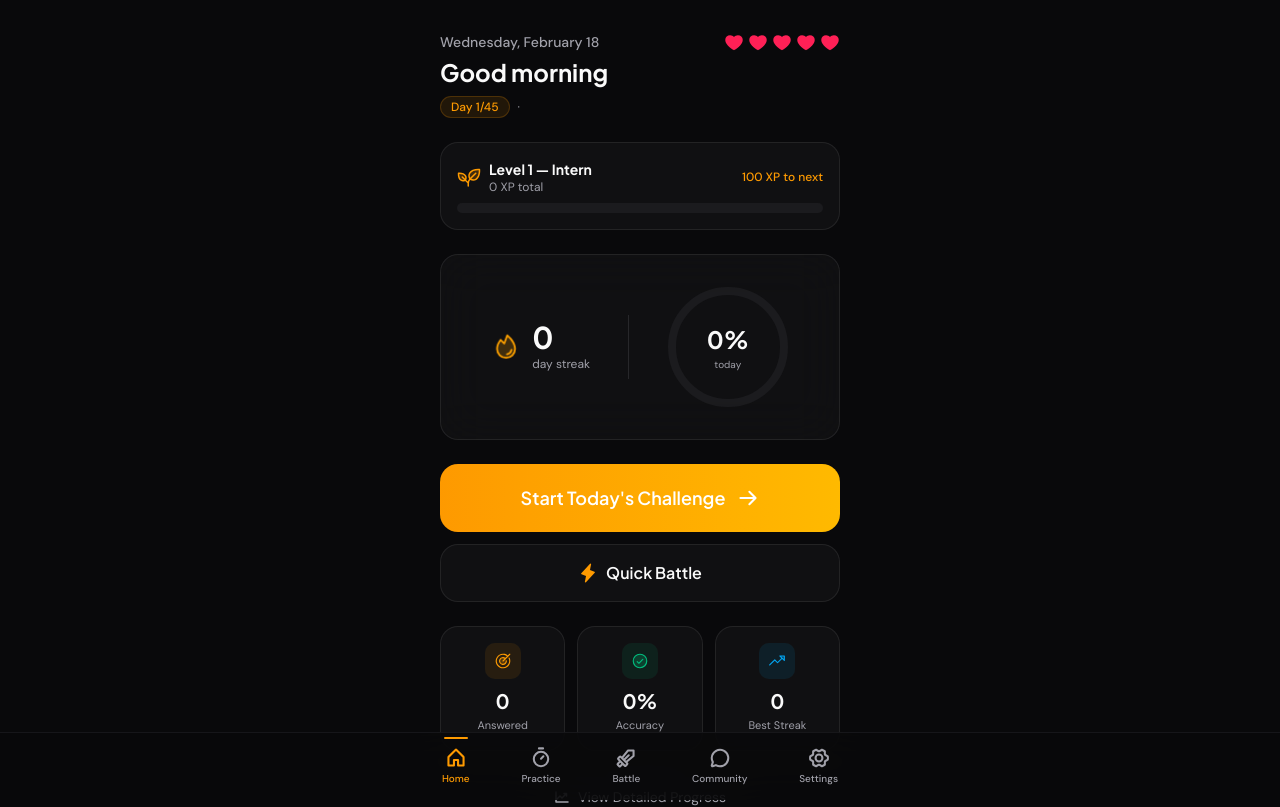
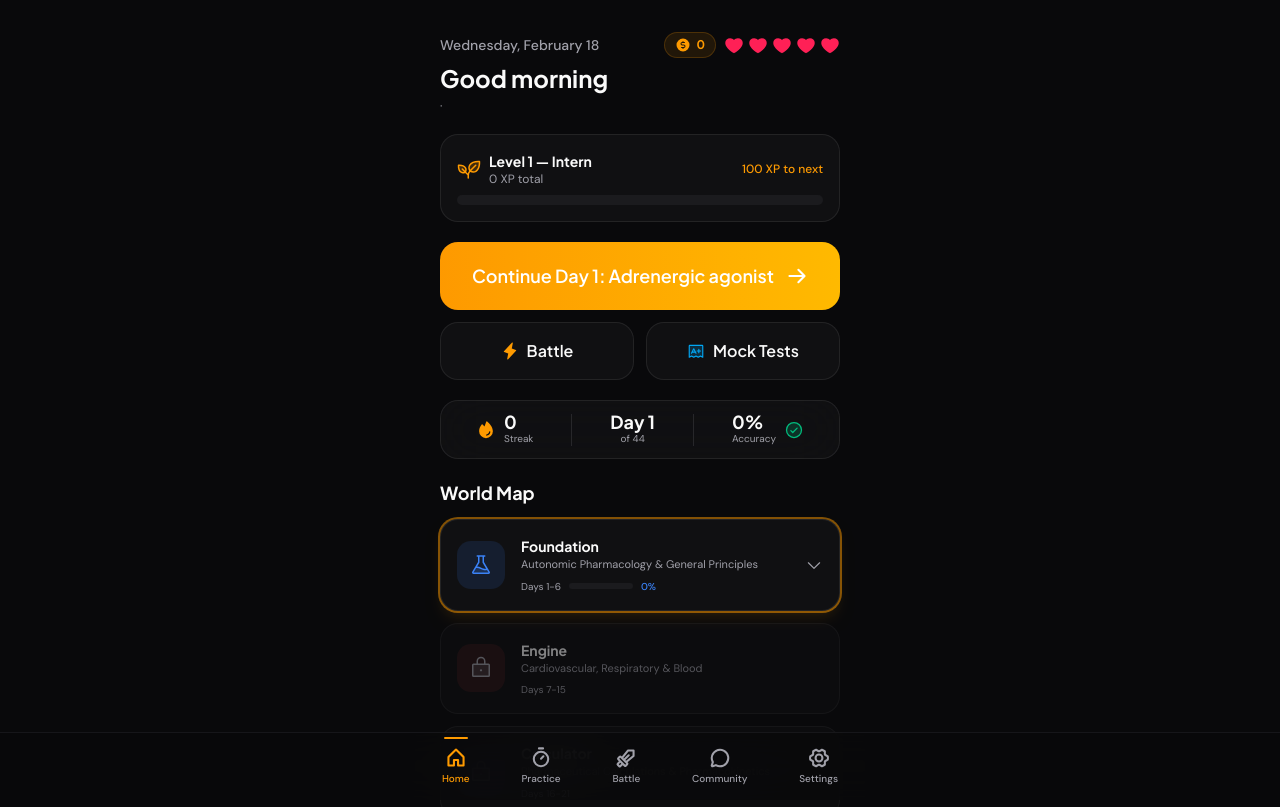
Before and after one commit to Allen-Saji/Prometric, a Next.js app: page /dashboard in a window 1280 px wide. Shown: the top 807 px of the page. Built offline with nearby package versions, Linux system fonts and the light colour scheme; no server answers; sample sign-in values are in the browser's storage.

Commit message:
feat: dashboard UX overhaul — CTA above fold, compact stats strip
- Move Continue Day CTA above streak/stats for faster action
- Combine streak, day counter, accuracy into one compact row
- Remove redundant stats grid, progress link, and quote
- Integrate World Map, HC display, and mock tests card

```diff
--- a/src/app/(main)/dashboard/page.tsx
+++ b/src/app/(main)/dashboard/page.tsx
@@ -1,23 +1,18 @@
 "use client";
 
 import { useEffect, useState } from "react";
+import { useRouter } from "next/navigation";
 import Link from "next/link";
-import { ProgressRing } from "@/components/progress-ring";
-import { StreakCounter } from "@/components/streak-counter";
 import { PaywallBanner } from "@/components/paywall-gate";
 import { XPBar } from "@/components/xp-bar";
 import { HeartsDisplay } from "@/components/hearts-display";
-import { getUserProfile, getDailyProgress, getTotalStats } from "@/lib/firestore";
+import { HCDisplay } from "@/components/hc-display";
+import { WorldMap } from "@/components/world-map";
+import { getUserProfile, getTotalStats } from "@/lib/firestore";
 import { getTodayXP } from "@/lib/xp";
-import { UserProfile, DailyProgress } from "@/lib/types";
-import { Target, CheckCircle, TrendUp, ArrowRight, Lightning, ChartLineUp } from "@phosphor-icons/react";
-
-const quotes = [
-  "The art of medicine consists of amusing the patient while nature cures the disease. — Voltaire",
-  "Wherever the art of medicine is loved, there is also a love of humanity. — Hippocrates",
-  "The good physician treats the disease; the great physician treats the patient. — William Osler",
-  "Medicine is a science of uncertainty and an art of probability. — William Osler",
-];
+import { getDaySchedule } from "@/lib/gulf-schedule";
+import { UserProfile } from "@/lib/types";
+import { ArrowRight, Lightning, Exam, Fire, CheckCircle } from "@phosphor-icons/react";
 
 function getGreeting() {
   const hour = new Date().getHours();
@@ -27,39 +22,40 @@ function getGreeting() {
 }
 
 export default function DashboardPage() {
+  const router = useRouter();
   const [profile, setProfile] = useState<UserProfile | null>(null);
-  const [todayProgress, setTodayProgress] = useState<DailyProgress | null>(null);
   const [stats, setStats] = useState({ totalAnswered: 0, totalCorrect: 0, accuracy: 0, daysCompleted: 0 });
   const [todayXP, setTodayXP] = useState(0);
 
   useEffect(() => {
     setProfile(getUserProfile());
-    setTodayProgress(getDailyProgress());
     setStats(getTotalStats());
     setTodayXP(getTodayXP());
   }, []);
 
-  const todayComplete = todayProgress ? (todayProgress.questionsAnswered / 10) * 100 : 0;
-  const day = profile?.currentDay || 1;
-  const quote = quotes[day % quotes.length];
+  const unlockedDay = profile?.unlockedDay || profile?.currentDay || 1;
+  const daySchedule = getDaySchedule(unlockedDay);
+  const handleSelectDay = (day: number) => {
+    router.push(`/challenge?day=${day}`);
+  };
 
   return (
-    <div className="px-6 py-8 max-w-md mx-auto space-y-6">
-      {/* Greeting + Hearts */}
+    <div className="px-6 py-8 max-w-md mx-auto space-y-5">
+      {/* Greeting + Hearts + HC */}
       <div className="animate-fade-up animate-fade-up-1">
         <div className="flex items-center justify-between">
           <p className="text-sm text-muted-foreground font-medium">
             {new Date().toLocaleDateString("en-US", { weekday: "long", month: "long", day: "numeric" })}
           </p>
+          <div className="flex items-center gap-2">
+            <HCDisplay />
             <HeartsDisplay />
+          </div>
         </div>
         <h1 className="text-2xl font-heading font-bold text-foreground mt-1">
           {getGreeting()}
         </h1>
-        <div className="flex items-center gap-2 mt-2">
-          <span className="inline-flex items-center px-2.5 py-0.5 rounded-full text-xs font-medium bg-amber-500/10 text-amber-500 border border-amber-500/20">
-            Day {day}/45
-          </span>
+        <div className="flex items-center gap-2 mt-1 flex-wrap">
           <span className="text-xs text-muted-foreground">
             {profile?.exam} · {profile?.specialty ? profile.specialty.charAt(0).toUpperCase() + profile.specialty.slice(1) : ""}
           </span>
@@ -79,79 +75,58 @@ export default function DashboardPage() {
       {/* Paywall banner */}
       <PaywallBanner />
 
-      {/* Streak + Progress ring */}
-      <div className="glass-card rounded-2xl p-8 flex items-center justify-around animate-fade-up animate-fade-up-2">
-        <StreakCounter streak={profile?.streak || 0} />
-        <div className="w-px h-16 bg-border" />
-        <ProgressRing progress={todayComplete} />
-      </div>
-
-      {/* CTA Buttons */}
-      <div className="space-y-3 animate-fade-up animate-fade-up-3">
-        {todayComplete < 100 ? (
-          <Link href="/challenge">
+      {/* CTA — Continue Day (moved up for faster action) */}
+      <div className="flex flex-col gap-3 animate-fade-up animate-fade-up-2">
+        <Link href={`/challenge?day=${unlockedDay}`}>
           <button className="w-full flex items-center justify-center gap-3 bg-gradient-to-r from-amber-500 to-amber-400 text-white font-heading font-semibold py-5 text-lg rounded-2xl hover:-translate-y-0.5 hover:shadow-xl hover:shadow-amber-500/20 transition-all duration-200">
-              {todayProgress && todayProgress.questionsAnswered > 0
-                ? `Continue Challenge (${todayProgress.questionsAnswered}/10)`
-                : "Start Today's Challenge"}
+            Continue Day {unlockedDay}: {daySchedule?.topics[0] || "Study"}
             <ArrowRight size={22} weight="bold" />
           </button>
         </Link>
-        ) : (
-          <Link href="/challenge/review">
-            <button className="w-full flex items-center justify-center gap-2 glass-card text-foreground font-heading font-semibold py-5 text-lg rounded-2xl hover:scale-[1.01] transition-all duration-200">
-              <CheckCircle size={22} weight="duotone" className="text-emerald-500" />
-              Today Complete — Review Answers
+        <div className="grid grid-cols-2 gap-3">
+          <Link href="/battle">
+            <button className="w-full flex items-center justify-center gap-2 glass-card text-foreground font-heading font-semibold py-4 rounded-2xl hover:scale-[1.01] transition-all duration-200">
+              <Lightning size={18} weight="fill" className="text-amber-500" />
+              Battle
             </button>
           </Link>
-        )}
-
-        <Link href="/battle">
-          <button className="w-full flex items-center justify-center gap-2 glass-card text-foreground font-heading font-semibold py-4 rounded-2xl hover:scale-[1.01] transition-all duration-200 mt-3">
-            <Lightning size={20} weight="fill" className="text-amber-500" />
-            Quick Battle
+          <Link href="/mock-tests">
+            <button className="w-full flex items-center justify-center gap-2 glass-card text-foreground font-heading font-semibold py-4 rounded-2xl hover:scale-[1.01] transition-all duration-200">
+              <Exam size={18} weight="duotone" className="text-sky-500" />
+              Mock Tests
             </button>
           </Link>
         </div>
+      </div>
 
-      {/* Stats */}
-      <div className="grid grid-cols-3 gap-3 animate-fade-up animate-fade-up-4">
-        <div className="glass-card rounded-2xl p-4 text-center hover:scale-[1.02] transition-transform">
-          <div className="w-9 h-9 rounded-lg bg-amber-500/10 flex items-center justify-center mx-auto mb-2">
-            <Target size={18} weight="duotone" className="text-amber-500" />
+      {/* Compact stats strip — Streak | Day | Accuracy */}
+      <div className="glass-card rounded-2xl px-4 py-3 flex items-center justify-around animate-fade-up animate-fade-up-2">
+        <div className="flex items-center gap-2">
+          <Fire size={20} weight="fill" className="text-amber-500" />
+          <div>
+            <p className="text-lg font-heading font-bold text-foreground leading-none">{profile?.streak || 0}</p>
+            <p className="text-[10px] text-muted-foreground">Streak</p>
           </div>
-          <p className="text-xl font-heading font-bold text-foreground">{stats.totalAnswered}</p>
-          <p className="text-[11px] text-muted-foreground mt-0.5">Answered</p>
         </div>
-        <div className="glass-card rounded-2xl p-4 text-center hover:scale-[1.02] transition-transform">
-          <div className="w-9 h-9 rounded-lg bg-emerald-500/10 flex items-center justify-center mx-auto mb-2">
-            <CheckCircle size={18} weight="duotone" className="text-emerald-500" />
+        <div className="w-px h-8 bg-border" />
+        <div className="text-center">
+          <p className="text-lg font-heading font-bold text-foreground leading-none">Day {unlockedDay}</p>
+          <p className="text-[10px] text-muted-foreground">of 44</p>
         </div>
-          <p className="text-xl font-heading font-bold text-foreground">{stats.accuracy}%</p>
-          <p className="text-[11px] text-muted-foreground mt-0.5">Accuracy</p>
+        <div className="w-px h-8 bg-border" />
+        <div className="flex items-center gap-2">
+          <div>
+            <p className="text-lg font-heading font-bold text-foreground leading-none">{stats.accuracy}%</p>
+            <p className="text-[10px] text-muted-foreground">Accuracy</p>
           </div>
-        <div className="glass-card rounded-2xl p-4 text-center hover:scale-[1.02] transition-transform">
-          <div className="w-9 h-9 rounded-lg bg-sky-500/10 flex items-center justify-center mx-auto mb-2">
-            <TrendUp size={18} weight="duotone" className="text-sky-500" />
-          </div>
-          <p className="text-xl font-heading font-bold text-foreground">{profile?.longestStreak || 0}</p>
-          <p className="text-[11px] text-muted-foreground mt-0.5">Best Streak</p>
+          <CheckCircle size={20} weight="duotone" className="text-emerald-500" />
         </div>
       </div>
 
-      {/* Progress link */}
-      <Link href="/progress" className="animate-fade-up animate-fade-up-4">
-        <button className="w-full flex items-center justify-center gap-2 text-sm text-muted-foreground hover:text-foreground py-3 transition-colors">
-          <ChartLineUp size={16} weight="bold" />
-          View Detailed Progress
-        </button>
-      </Link>
-
-      {/* Quote */}
-      <div className="animate-fade-up animate-fade-up-5">
-        <p className="text-xs text-muted-foreground/60 italic text-center leading-relaxed px-4">
-          &ldquo;{quote}&rdquo;
-        </p>
+      {/* World Map */}
+      <div className="animate-fade-up animate-fade-up-3">
+        <h2 className="text-lg font-heading font-bold text-foreground mb-3">World Map</h2>
+        <WorldMap unlockedDay={unlockedDay} onSelectDay={handleSelectDay} />
       </div>
     </div>
   );
```
Lines whose indentation alone changed are shown as unchanged.
